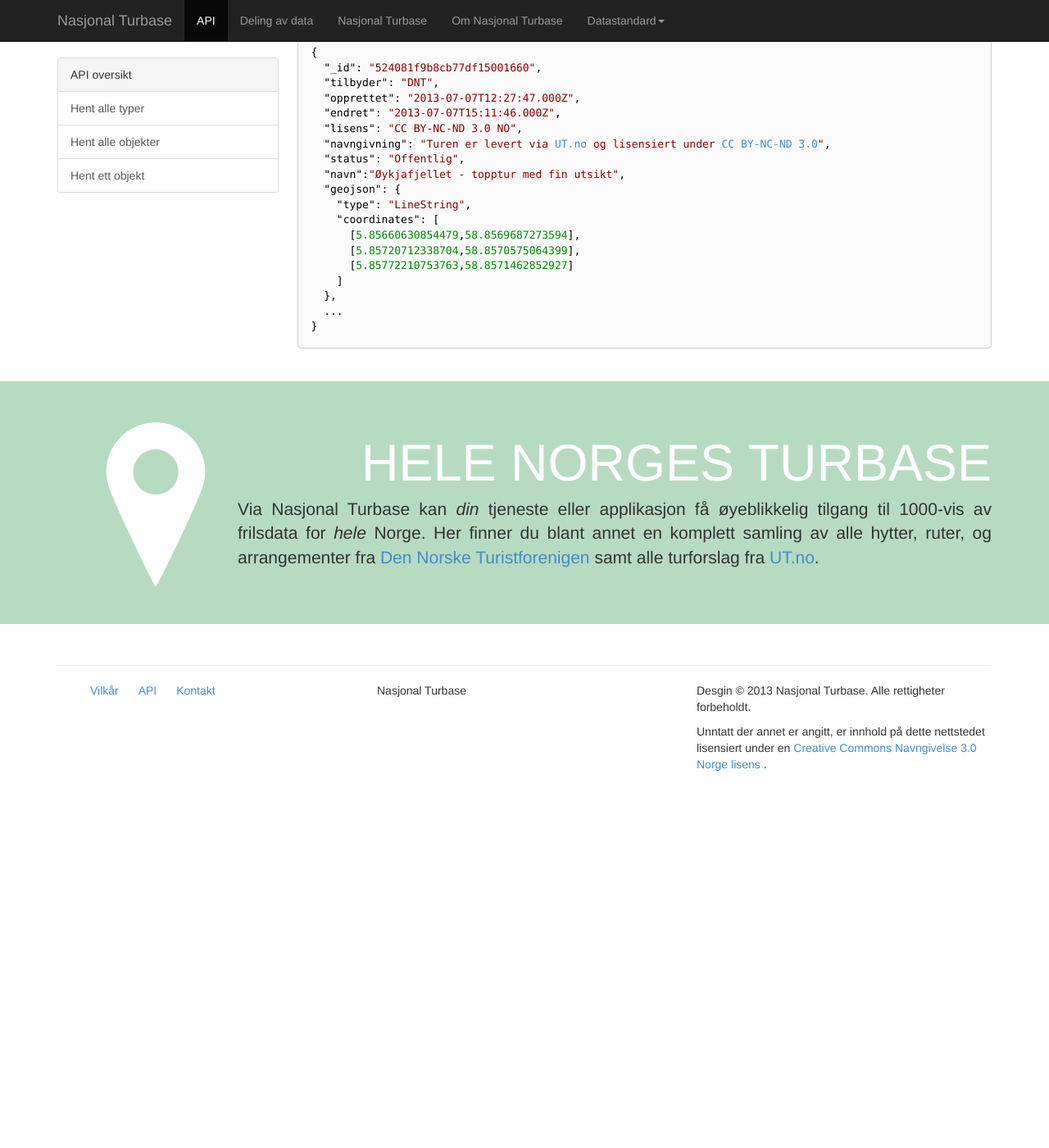
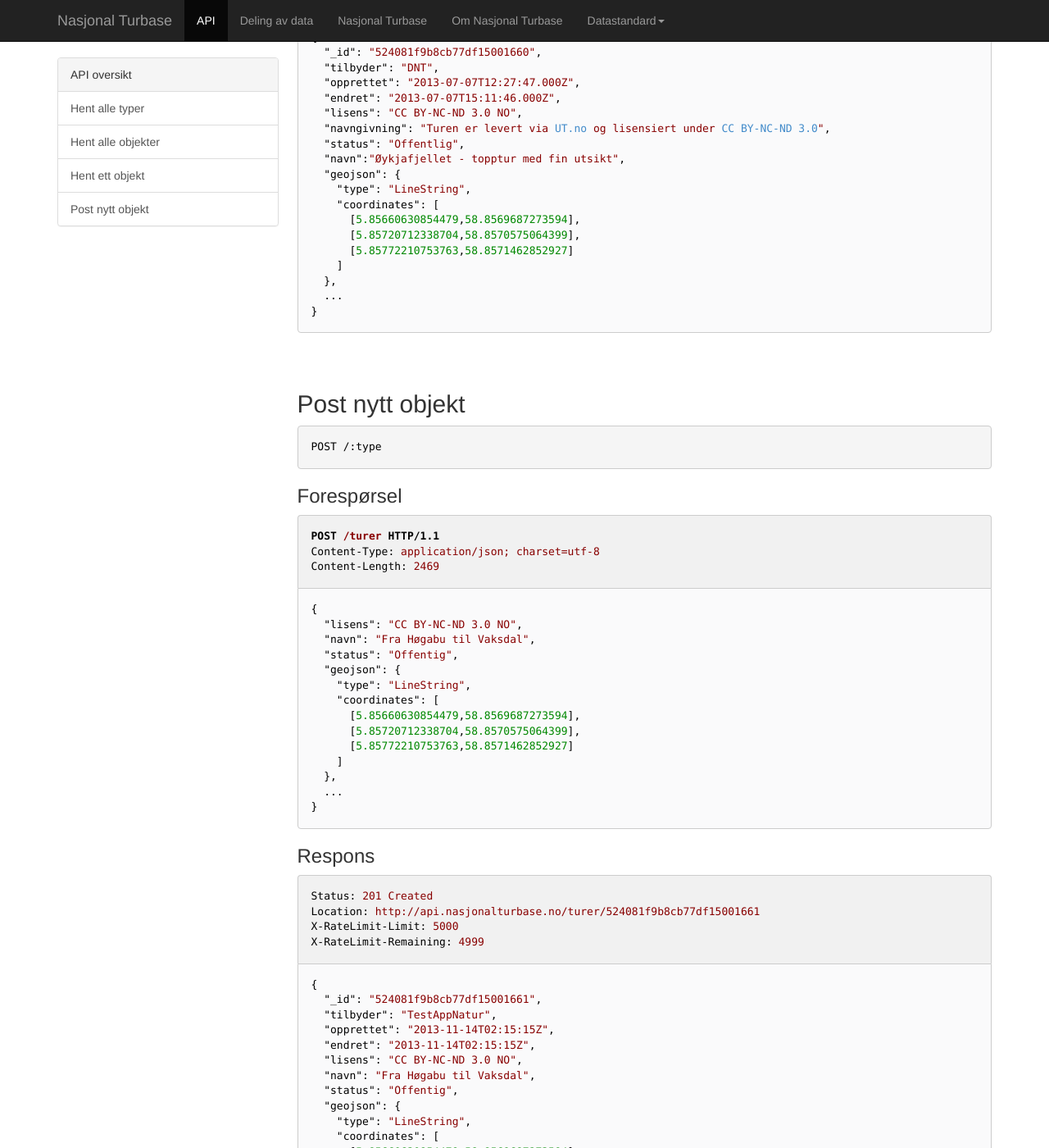
Before and after one commit to Turbasen/www.nasjonalturbase.no, a Jekyll site: the page built from api.html, in a window 1280 px wide and 1400 px high, scrolled down 1959 px. Shown: the whole window at 82% size. Built offline with Jekyll 4.4.1, drawn with Linux system fonts in a browser that asks for light colours; nearby versions of some CDN libraries; Markdown is read by kramdown in place of the engine named in the settings; before the commit the page ends 2961 px from its top, so only the background shows below that; some of the changed text lies outside the part shown.

Commit message:
Add POST document to collection

```diff
--- a/_data/api.yml
+++ b/_data/api.yml
@@ -1,6 +1,6 @@
 - title: Hent alle typer
   anchor: get_types
-  request: GET /objekttyper
+  resource: GET /objekttyper
   response: |
     Status: 200 OK
     X-RateLimit-Limit: 5000
@@ -16,7 +16,7 @@
     ]
 - title: Hent alle objekter
   anchor: get_type
-  request: GET /:type
+  resource: GET /:type
   params: !!omap
     - name: api_key
       requ: P&aring;krevd
@@ -54,7 +54,7 @@
     }
 - title: Hent ett objekt
   anchor: get_type_id
-  request: GET /:type/:_id
+  resource: GET /:type/:_id
   params: !!omap
     - name: api_key
       requ: P&aring;krevd
@@ -65,7 +65,6 @@
     Last-Modified: Thu, 07 Jul 2013 15:11:46 GMT
     X-RateLimit-Limit: 5000
     X-RateLimit-Remaining: 4999
-    X-RateLimit-Reset: 1372700873
   data: |
     {
       "_id": "524081f9b8cb77df15001660",
@@ -86,3 +85,51 @@
       },
       ...
     }
+
+- title: Post nytt objekt
+  anchor: api-post
+  resource: POST /:type
+  request: !!map
+    headers: |
+      POST /turer HTTP/1.1
+      Content-Type: application/json; charset=utf-8
+      Content-Length: 2469
+    payload: |
+      {
+        "lisens": "CC BY-NC-ND 3.0 NO",
+        "navn": "Fra H&oslash;gabu til Vaksdal",
+        "status": "Offentig",
+        "geojson": {
+          "type": "LineString",
+          "coordinates": [
+            [5.85660630854479,58.8569687273594],
+            [5.85720712338704,58.8570575064399],
+            [5.85772210753763,58.8571462852927]
+          ]
+        },
+        ...
+      }
+  response: |
+    Status: 201 Created
+    Location: http://api.nasjonalturbase.no/turer/524081f9b8cb77df15001661
+    X-RateLimit-Limit: 5000
+    X-RateLimit-Remaining: 4999
+  data: |
+    {
+      "_id": "524081f9b8cb77df15001661",
+      "tilbyder": "TestAppNatur",
+      "opprettet": "2013-11-14T02:15:15Z",
+      "endret": "2013-11-14T02:15:15Z",
+      "lisens": "CC BY-NC-ND 3.0 NO",
+      "navn": "Fra H&oslash;gabu til Vaksdal",
+      "status": "Offentig",
+      "geojson": {
+        "type": "LineString",
+        "coordinates": [
+          [5.85660630854479,58.8569687273594],
+          [5.85720712338704,58.8570575064399],
+          [5.85772210753763,58.8571462852927]
+        ]
+      },
+      ...
+    }
--- a/api.html
+++ b/api.html
@@ -15,7 +15,14 @@
 {% for api in site.data.api %}
   <h2 id="{{ api.anchor }}">{{ api.title }}</h2>
 
-  <pre class="request"><code>{{ api.request }}</code></pre>
+  <pre class="resource"><code class="http">{{ api.resource }}</code></pre>
+
+  {% if api.request %}
+    <h3 class="example">Foresp&oslash;rsel</h3>
+
+    <pre class="headers"><code class="http">{{ api.request.headers }}</code></pre>
+    <pre class="highlight"><code class="json">{{ api.request.payload }}</code></pre>
+  {% endif %}
 
   {% if api.params %}<h3 class="params">Parametere</h3><dl>{% endif %}
   {% for param in api.params %}
@@ -30,6 +37,6 @@
 
   <h3 class="response">Respons</h3>
 
-  <pre class="headers"><code class="language-http">{{ api.response }}</code></pre>
-  <pre class="highlight"><code class="language-json">{{ api.data }}</code></pre>
+  <pre class="headers"><code class="http">{{ api.response }}</code></pre>
+  <pre class="highlight"><code class="json">{{ api.data }}</code></pre>
 {% endfor %}
```
